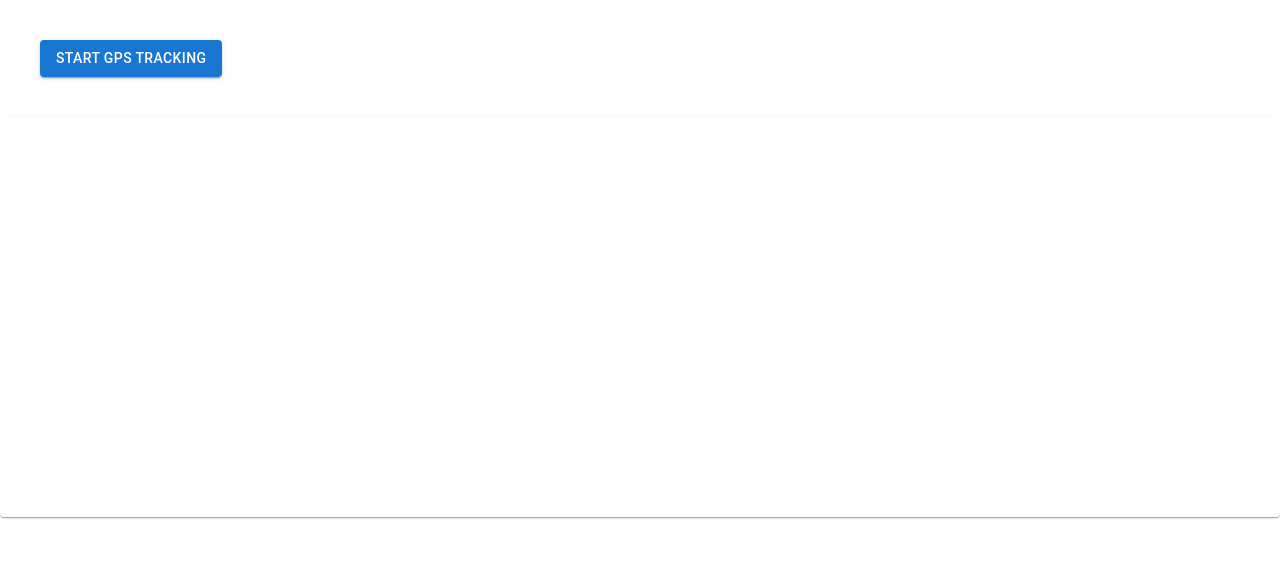
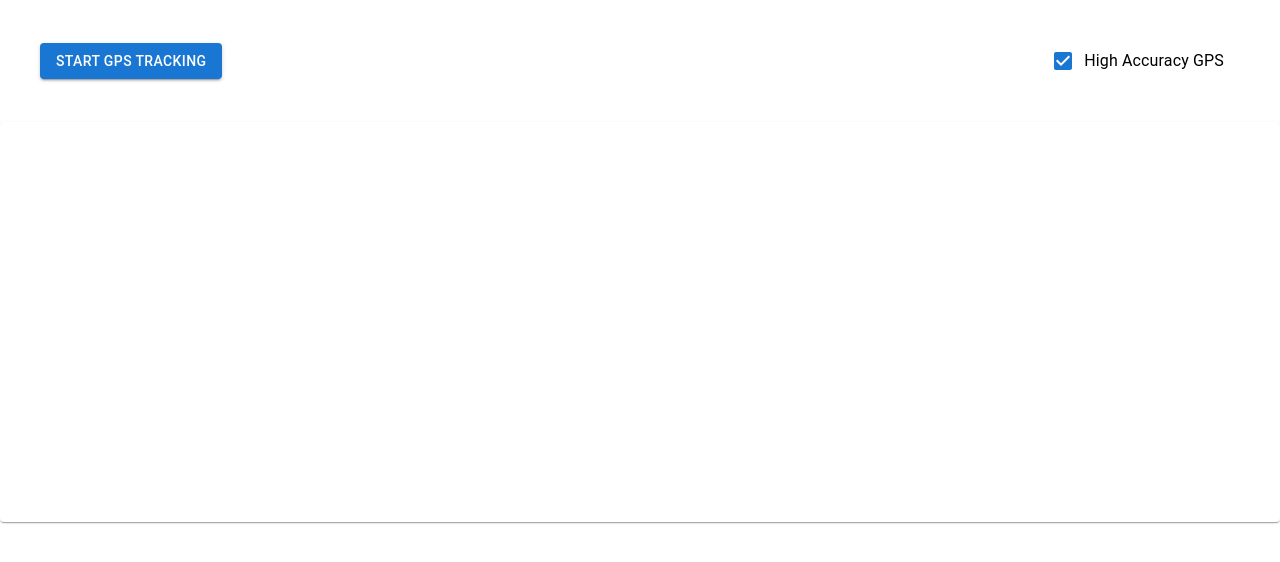
Before and after one commit to MudriyK/gps-tracking, a React (Create React App) app: page / in a window 1280 px wide. Shown: the top 562 px of the page. Built offline with nearby package versions, Linux system fonts and the light colour scheme.

Commit message:
feat: refactor

```diff
--- a/src/App.js
+++ b/src/App.js
@@ -1,5 +1,7 @@
+import { useState } from "react";
 import { Card } from "@mui/material";
 import { GoogleMap, MarkerInfo, Buttons } from "./components";
+import { GEO_LOCATION_OPTIONS } from "./constants";
 import {
   useGps,
   // useGpsServiceWorker
@@ -8,9 +10,10 @@ import {
 import "./App.css";
 
 export default function App() {
+  const [highAccuracy, setHighAccuracy] = useState(GEO_LOCATION_OPTIONS.enableHighAccuracy);
   // const { gpsData, isGPSActive, startWatching, stopWatching } =
   //   useGpsServiceWorker();
-  const { gpsData, isGPSActive, startWatching, stopWatching } = useGps();
+  const { gpsData, isGPSActive, startWatching, stopWatching } = useGps({ highAccuracy });
   const latestGpsData = gpsData.length > 0 ? gpsData[gpsData.length - 1] : null;
 
   return (
@@ -20,6 +23,8 @@ export default function App() {
           isGPSActive={isGPSActive}
           startWatching={startWatching}
           stopWatching={stopWatching}
+          highAccuracy={highAccuracy}
+          setHighAccuracy={setHighAccuracy}
         />
 
         {latestGpsData && (
@@ -32,7 +37,7 @@ export default function App() {
       </div>
 
       <Card className="w-full p-5" style={{ height: "400px" }}>
-        {gpsData.length > 0 && <GoogleMap data={gpsData} />}
+        {gpsData.length > 0 && <GoogleMap data={gpsData} isGPSActive={isGPSActive} />}
       </Card>
 
       {latestGpsData && (
--- a/src/components/Buttons.js
+++ b/src/components/Buttons.js
@@ -1,7 +1,12 @@
-import { Button } from "@mui/material";
+import { Button, Checkbox, FormControlLabel } from "@mui/material";
 
-const Buttons = ({ isGPSActive, startWatching, stopWatching }) => (
-  <div className="container p-5 flex items-center justify-start">
+const Buttons = ({ isGPSActive, startWatching, stopWatching, highAccuracy, setHighAccuracy }) => {
+  const handleChangeFrequency = (e) => {
+    setHighAccuracy(e.target.checked);
+  };
+
+    return (
+    <div className="container p-5 flex items-center justify-between">
       {isGPSActive ? (
         <Button variant="contained" color="error" onClick={stopWatching}>
           Stop GPS tracking
@@ -11,7 +16,19 @@ const Buttons = ({ isGPSActive, startWatching, stopWatching }) => (
           Start GPS tracking
         </Button>
       )}
+
+      <FormControlLabel
+        disabled={isGPSActive}
+        label="High Accuracy GPS"
+        control={
+          <Checkbox
+            checked={highAccuracy}
+            onChange={handleChangeFrequency}
+          />
+        }
+      />
     </div>
   );
+};
 
 export { Buttons };
--- a/src/components/Map.js
+++ b/src/components/Map.js
@@ -2,7 +2,7 @@ import { useRef, useState, useMemo, useEffect } from "react";
 import GoogleMapReact from "google-map-react";
 import { GOOGLE_API_KEY, MAP_DEFAULT_ZOOM } from "../constants";
 
-const GoogleMap = ({ data }) => {
+const GoogleMap = ({ data, isGPSActive }) => {
   const mapRef = useRef();
   const mapsRef = useRef();
   const polylineRef = useRef();
@@ -17,12 +17,13 @@ const GoogleMap = ({ data }) => {
 
   const routeData = useMemo(
     () =>
-      data.map(({ coords }) => {
+      data.map(({ coords }, index) => {
         return {
           lat: coords.latitude,
           lng: coords.longitude,
           speed: coords.speed,
-          info: `Speed: ${coords.speed * 3.6 || 0} km/h`,
+          isStart: index === 0,
+          isFinish: data.length - 1 === index && index !== 0,
         };
       }),
     [data]
@@ -44,16 +45,16 @@ const GoogleMap = ({ data }) => {
     });
 
     routePath.setMap(mapRef.current);
+  };
 
-    if (path.length > 0) {
-      path.forEach((waypoint) => {
+  const renderMarker = (waypoint) => {
     const marker = new mapsRef.current.Marker({
       position: { lat: waypoint.lat, lng: waypoint.lng },
       map: mapRef.current,
     });
 
     const infoWindow = new mapsRef.current.InfoWindow({
-          content: waypoint.info,
+      content: waypoint.content
     });
 
     marker.addListener("click", () => {
@@ -63,8 +64,6 @@ const GoogleMap = ({ data }) => {
         shouldFocus: false,
       });
     });
-      });
-    }
   };
 
   useEffect(() => {
@@ -72,6 +71,30 @@ const GoogleMap = ({ data }) => {
       renderRoute(routeData);
     }
   }, [isGoogleApiLoaded, routeData]);
+
+  useEffect(() => {
+    if (!isGoogleApiLoaded) {
+      return;
+    }
+
+    if (routeData.length === 1) {
+      const startWaypoint = routeData[0];
+
+      renderMarker({
+        ...startWaypoint,
+        content: 'Start'
+      });
+    }
+
+    if (!isGPSActive && routeData.length > 1) {
+      const finishWaypoint = routeData[routeData.length - 1];
+
+      renderMarker({
+        ...finishWaypoint,
+        content: 'Finish'
+      });
+    }
+  }, [isGoogleApiLoaded, isGPSActive, routeData]);
 
   return (
     <GoogleMapReact
--- a/src/constants.js
+++ b/src/constants.js
@@ -20,4 +20,10 @@ const MOCKED_GPS_DATA = [
   { coords: { latitude: 48.6415658, longitude: 22.28756 } },
 ];
 
-export { GOOGLE_API_KEY, MAP_DEFAULT_ZOOM, MOCKED_GPS_DATA };
+const GEO_LOCATION_OPTIONS = {
+  maximumAge: 5000, // Accept a cached position whose age is no greater than the specified time in milliseconds
+  timeout: 5000, // The maximum length of time (in milliseconds) the device is allowed to take in order to return a position
+  enableHighAccuracy: true, // Provides a hint that the application needs the best possible results
+};
+
+export { GOOGLE_API_KEY, MAP_DEFAULT_ZOOM, MOCKED_GPS_DATA, GEO_LOCATION_OPTIONS };
--- a/src/hooks/useGps.js
+++ b/src/hooks/useGps.js
@@ -3,7 +3,7 @@ import { GeolocationWatcher } from "../services";
 
 const geoWatcher = new GeolocationWatcher();
 
-const useGps = () => {
+const useGps = ({ highAccuracy }) => {
   const [gpsData, setGpsData] = useState([]);
   const [isGPSActive, setIsGPSActive] = useState(false);
 
@@ -18,9 +18,10 @@ const useGps = () => {
       },
       (error) => {
         console.error("Error occurred: ", error.message);
-      }
+      },
+      { enableHighAccuracy: highAccuracy }
     );
-  }, [setIsGPSActive]);
+  }, [setIsGPSActive, highAccuracy]);
 
   const stopWatching = useCallback(async () => {
     setIsGPSActive(false);
--- a/src/serviceWorkers/geoLocationWorker.js
+++ b/src/serviceWorkers/geoLocationWorker.js
@@ -4,8 +4,6 @@ const geoWatcher = new GeolocationWatcher();
 
 //eslint-disable-next-line no-restricted-globals
 self.onmessage = (e) => {
-  console.log("TestWroker GEO received message ", e);
-  //Start or stop watching location based on the message from the main thread
   if (e.data.action === "START") {
     geoWatcher.startWatching(
       async (position) => {
--- a/src/services/GeolocationWatcher.js
+++ b/src/services/GeolocationWatcher.js
@@ -1,40 +1,40 @@
-// import { MOCKED_GPS_DATA } from "../constants";
-
-const options = {
-  maximumAge: 5000, // Accept a cached position whose age is no greater than the specified time in milliseconds
-  timeout: 5000, // The maximum length of time (in milliseconds) the device is allowed to take in order to return a position
-  enableHighAccuracy: true, // Provides a hint that the application needs the best possible results
-};
+import {
+  // MOCKED_GPS_DATA,
+  GEO_LOCATION_OPTIONS
+} from "../constants";
 
 class GeolocationWatcher {
   constructor() {
-    this.watchID = null; // This will hold the ID of the watchPosition call
+    this.watchID = null;
   }
 
-  // Method to start watching the position
-  startWatching(successCallback, errorCallback) {
-    // let currentIndex = 0;
+  // startWatchingMock(successCallback, errorCallback) {
+  //   let currentIndex = 0;
+  //
+  //   setInterval(() => {
+  //     successCallback(MOCKED_GPS_DATA[currentIndex]);
+  //     currentIndex++;
+  //   }, 4000);
+  // }
 
+  startWatching(successCallback, errorCallback, options = {}) {
     if ("geolocation" in navigator) {
       this.watchID = navigator.geolocation.watchPosition(
         (position) => {
-          // Call the success callback function with the position object
           successCallback(position);
-          // successCallback(MOCKED_GPS_DATA[currentIndex]);
-          // currentIndex++;
         },
         (error) => {
-          // Call the error callback function with the error object
           errorCallback(error);
         },
-        options
+        {
+          ...GEO_LOCATION_OPTIONS,
+          options
+        }
       );
     } else {
       console.error("Geolocation is not supported by this browser.");
     }
   }
-
-  // Method to stop watching the position
   stopWatching() {
     if (this.watchID !== null) {
       navigator.geolocation.clearWatch(this.watchID);
```
Lines whose indentation alone changed are shown as unchanged.
